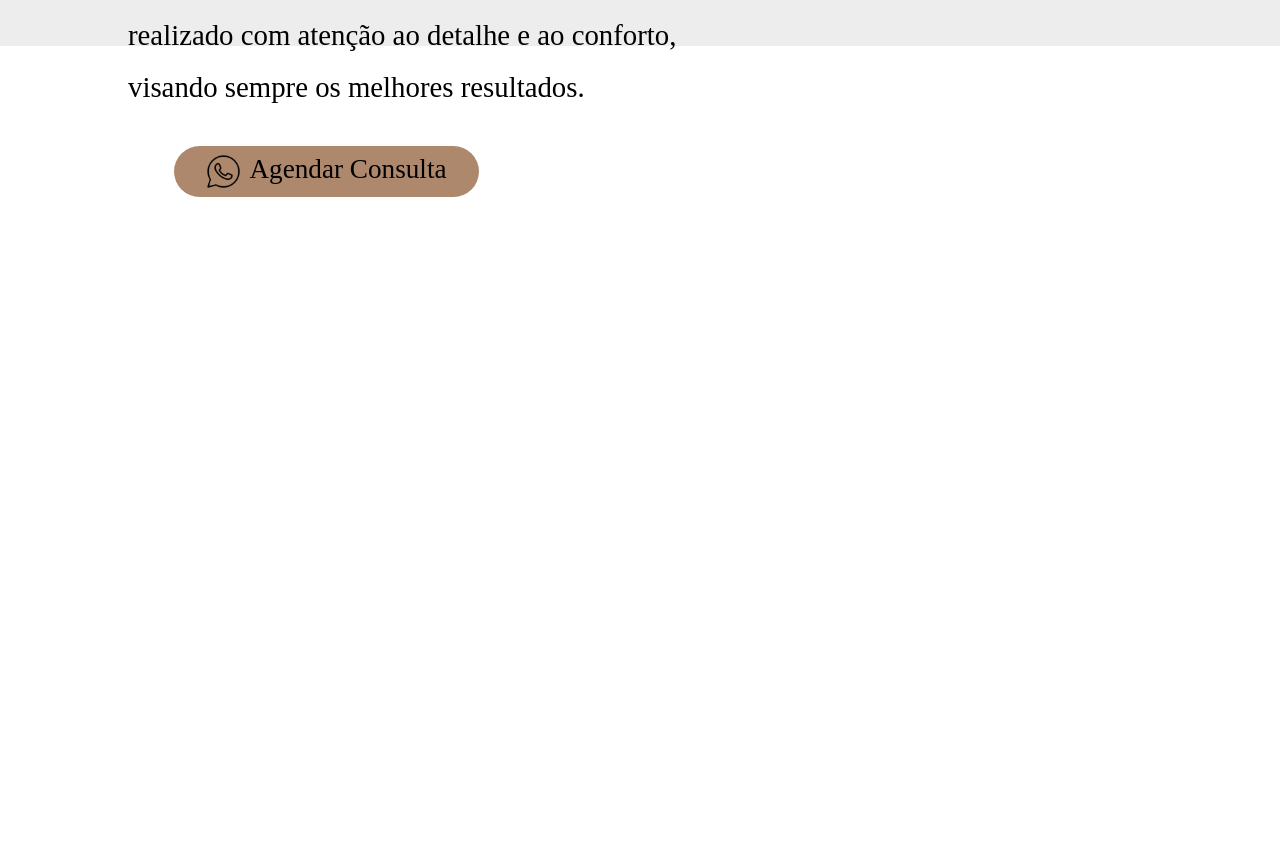
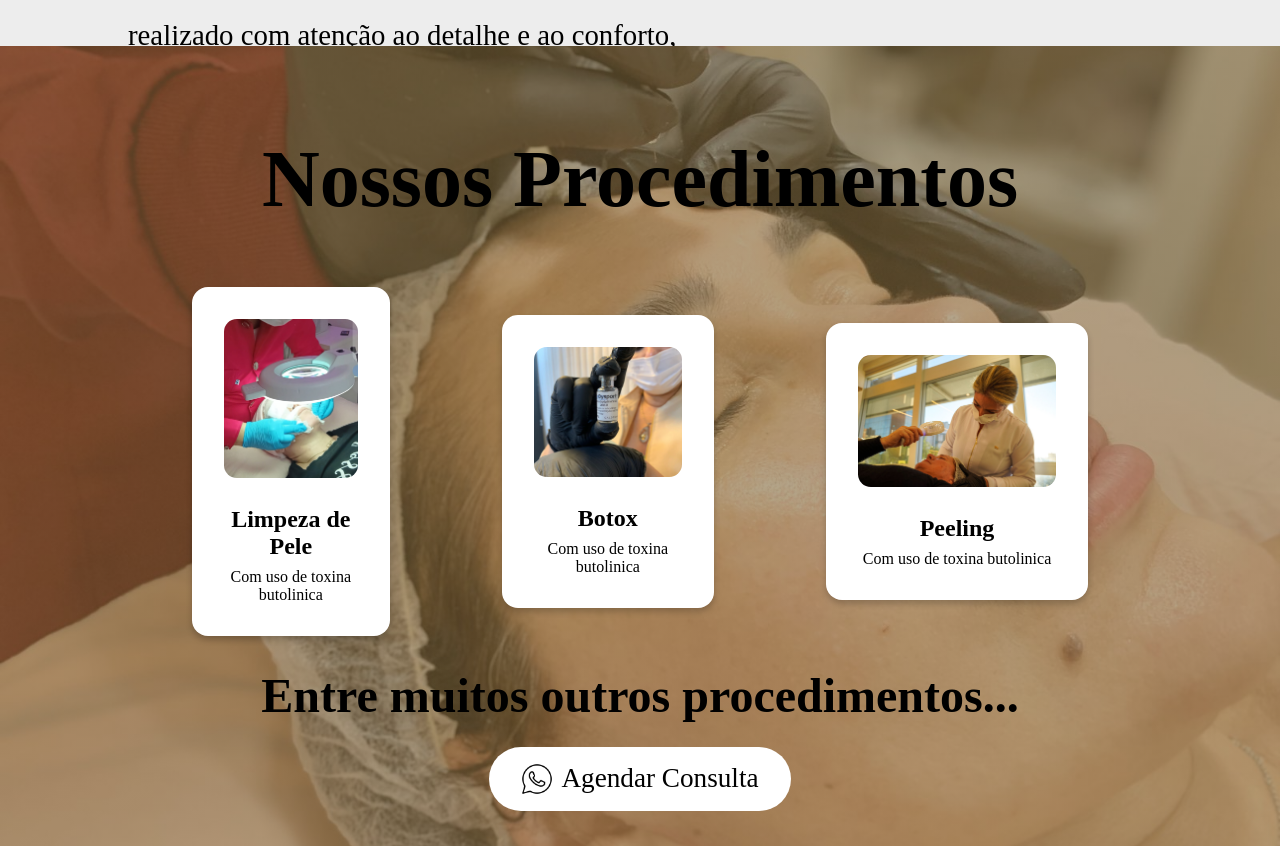
Before and after one commit to LeonardoPeronKrause/AM-DermaEssencia, a plain HTML site: page src/index.html in a window 1280 px wide. Shown: the part 1554-2400 px from the top of the page. Before the commit the page ends 1751 px from the top, so only its background shows below. Drawn offline with Linux system fonts and the light colour scheme; a web font is replaced by a local one.

Commit message:
Adicionando fotos a parte de procedimentos

```diff
--- a/src/index.html
+++ b/src/index.html
@@ -38,17 +38,28 @@
         </div>
     </div>
     <div class="procedimentos">
-        <div class="lista-procedimentos">
-            <div class="procedimento1">
-                <img src="" alt="">
+        <h1>Nossos Procedimentos</h1>
+        <div class="procedimentos-container">
+            <div class="procedimento-item">
+                <img src="../img/limpeza.jpeg" alt="Limpeza de Pele">
+                <h3>Limpeza de Pele</h3>
+                <p>Com uso de toxina butolinica</p>
             </div>
-            <div class="procedimentos2">
-
+            <div class="procedimento-item">
+                <img src="../img/botox.jpg" alt="Botox">
+                <h3>Botox</h3>
+                <p>Com uso de toxina butolinica</p>
             </div>
-            <div class="procedimentos3">
-
+            <div class="procedimento-item">
+                <img src="../img/peeling.jpeg" alt="Botox">
+                <h3>Peeling</h3>
+                <p>Com uso de toxina butolinica</p>
             </div>
         </div>
+        <h2>Entre muitos outros procedimentos...</h2>
+        <button class="btn">
+            <img src="../img/whats.png" alt="Ícone do WhatsApp"> Agendar Consulta
+        </button>
     </div>
 
     <script src="./script.js"></script>
--- a/src/style.css
+++ b/src/style.css
@@ -132,7 +132,6 @@ html, body {
     border: 0;
 }
 
-/* Estilo do botão ao passar o mouse */
 .sobre .btn1:hover {
     background-color:#8a6c57;
     transform: scale(1.05);
@@ -141,6 +140,96 @@ html, body {
 .sobre .btn img {
     width: 2.2rem;
     height: 2.2rem;
+}
+
+.procedimentos {
+    height: 100vh;
+    display: flex;
+    flex-direction: column;
+    justify-content: center;
+    align-items: center;
+    text-align: center;
+    color: black;
+
+    background:
+        linear-gradient(rgba(128, 105, 61, 0.6), rgba(128, 105, 61, 0.6)),
+        url('../img/fundo.jpg');
+        background-size: cover;
+        background-position: center;
+        background-repeat: no-repeat;
+        position: relative;
+}
+
+.procedimentos h1 {
+    font-size: 5rem;
+    font-family: 'Jacques Francois', serif;
+}
+
+.procedimentos .procedimentos-container {
+    width: 70%;
+    display: flex;
+    flex-direction: row;
+    justify-content: center;
+    align-items: center;
+    gap: 7rem;
+    margin-top: 0.5rem;
+}
+
+.procedimentos .procedimentos-container .procedimento-item {
+    background-color: white;
+    border-radius: 1rem;
+    box-shadow: 0 4px 6px rgba(0, 0, 0, 0.2);
+    text-align: center;
+    padding: 2rem;
+}
+
+.procedimentos .procedimentos-container .procedimento-item img {
+    width: 100%;
+    border-radius: 0.8rem;
+}
+
+.procedimentos .procedimentos-container .procedimento-item h3 {
+    font-size: 1.5rem;
+    color: black;
+    margin-bottom: 0.5rem;
+    font-family: 'Jacques Francois', serif;
+}
+
+.procedimentos .procedimentos-container .procedimento-item p {
+    font-size: 1rem;
+    color: black;
+    margin: 0;
+}
+
+.procedimentos h2 {
+    font-size: 3rem;
+    margin-top: 2rem;
+    color: black;
+}
+
+.procedimentos .btn {
+    display: inline-flex;
+    background-color: white;
+    border-radius: 25rem;
+    margin-right: 10rem;
+    padding: 1rem 2rem;
+    font-size: 1.7rem;
+    font-family: 'Jacques Francois', serif;
+    gap: 0.5rem;
+    border: none;
+    margin: 0;
+    transition: background-color 0.3s ease, transform 0.2s ease;
+    margin-top: -1rem;
+}
+
+.procedimentos .btn img {
+    width: 2rem;
+    height: 2rem;
+}
+
+.procedimentos .btn:hover {
+    background-color: rgb(230, 229, 229);
+    transform: scale(1.05);
 }
 
 /* Responsividade para telas menores */
```
Also changed, not shown: img/botox.jpg (added), img/limpeza.jpeg (added), img/peeling.jpeg (added).
